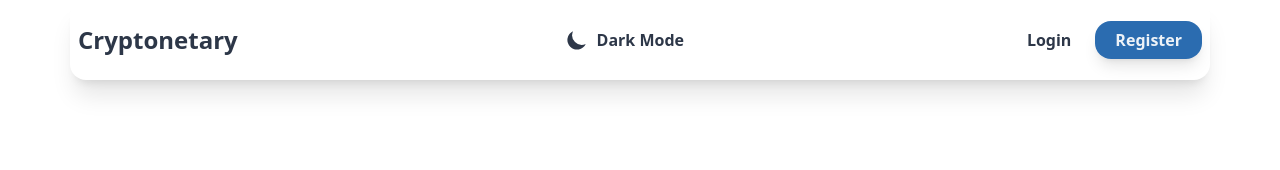
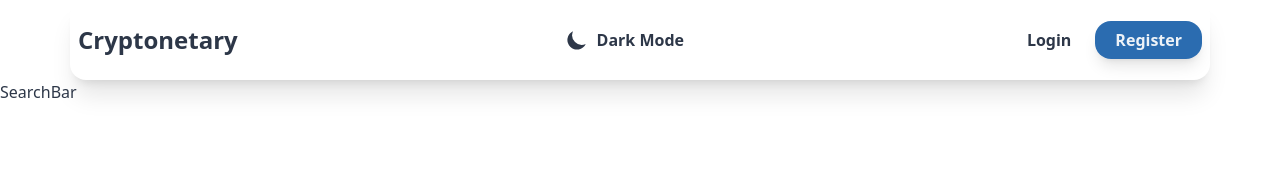
Before and after one commit to ibktommy/Cryptonetary, a React (Create React App) app: page / in a window 1280 px wide. Shown: the top 170 px of the page. Built offline with nearby package versions, Linux system fonts and the light colour scheme.

Commit message:
Create searchComponent and also import all Routed-components in the AppJS file

```diff
--- a/src/App.js
+++ b/src/App.js
@@ -1,11 +1,22 @@
 import React from "react";
+import { Route, Routes } from "react-router-dom";
 import Navbar from "./components/Navbar";
 import { ThemeProvider } from "./context/ThemeContext";
+import Home from "./routes/Home";
+import Login from './routes/Login'
+import Register from './routes/Register'
+import Account from './routes/Account'
 
 function App() {
   return (
     <ThemeProvider>
       <Navbar />
+      <Routes>
+        <Route path="/" element={<Home />} />
+        <Route path="/login" element={<Login />} />
+        <Route path="/register" element={<Register />} />
+        <Route path="/account" element={<Account />} />
+      </Routes>
     </ThemeProvider>
   );
 }
--- /dev/null
+++ b/src/components/SearchBar.jsx
@@ -0,0 +1,9 @@
+import React from 'react'
+
+const SearchBar = () => {
+  return (
+    <div>SearchBar</div>
+  )
+}
+
+export default SearchBar
--- a/src/routes/Home.jsx
+++ b/src/routes/Home.jsx
@@ -1,7 +1,8 @@
 import React from "react";
+import SearchBar from "../components/SearchBar";
 
 const Home = () => {
-	return <div>Home</div>;
+	return <SearchBar />;
 };
 
 export default Home;
```
Also changed, not shown: src/routes/Register.jsx (renamed from src/routes/Logout.jsx).
